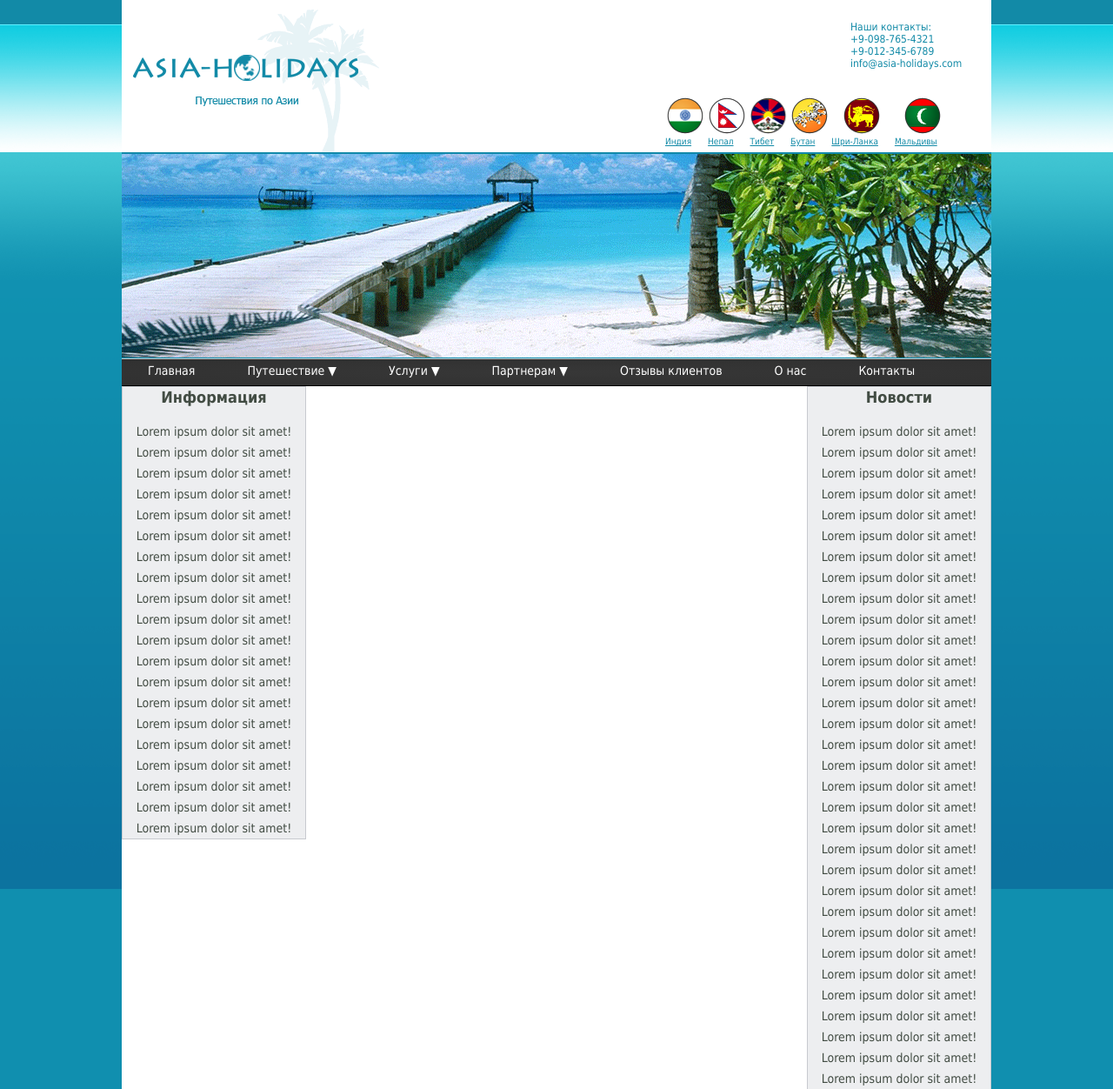
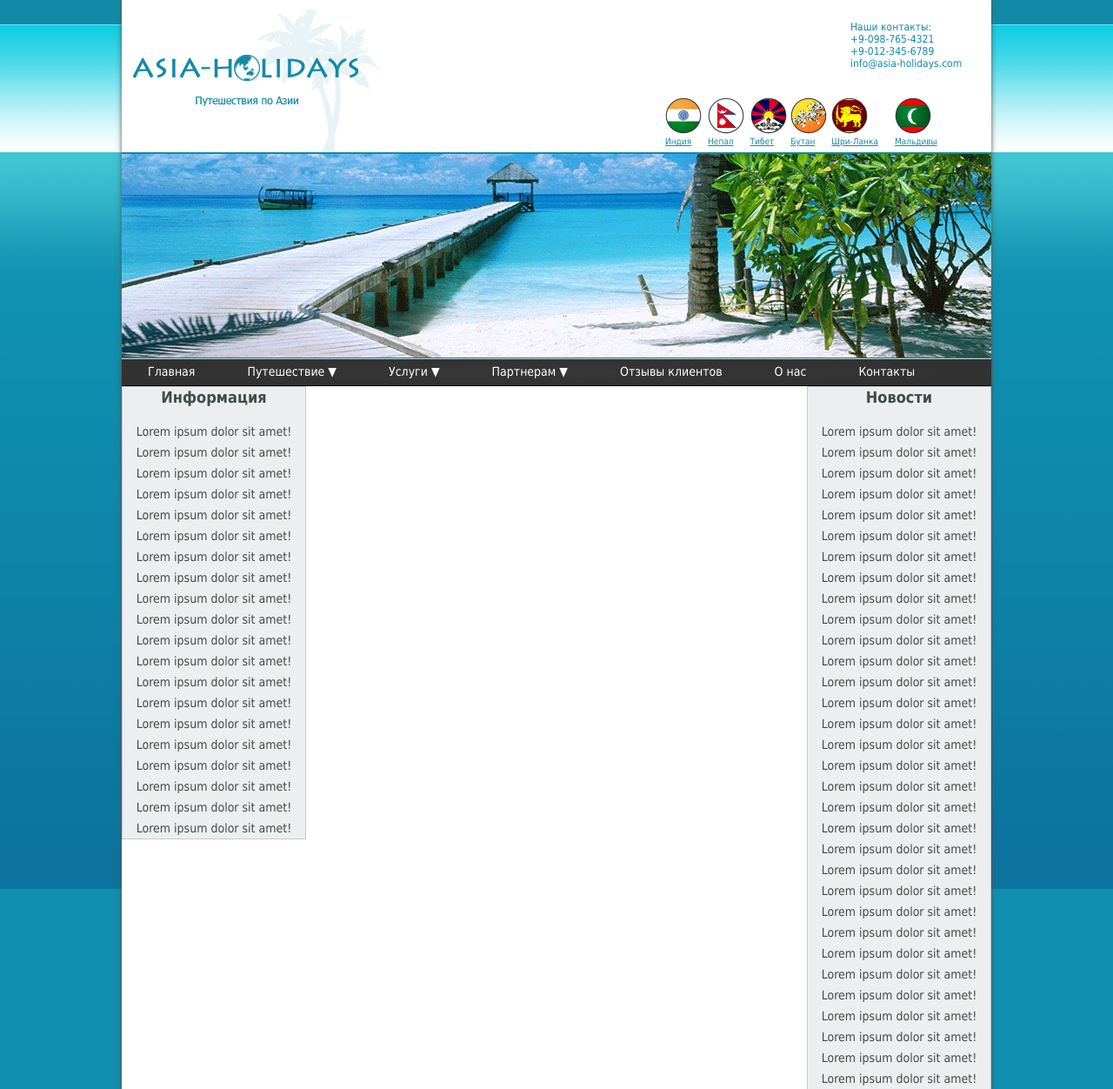
Before and after one commit to TerminalT/TerminalT.github.io, a plain HTML site: page lesson4/HW4.html in a window 1280 px wide. Shown: the top 1252 px of the page at 87% size. Drawn offline with Linux system fonts and the light colour scheme.

Commit message:
structura

```diff
--- a/lesson4/HW4.html
+++ b/lesson4/HW4.html
@@ -8,7 +8,7 @@
 </head>
 <body>
 <div class="wrapper">
-
+<div class="holder">
 <div class="header">
 <img class="logo" src="img/logo1.png" alt="logo">
 	<div class="contacts">
@@ -20,23 +20,21 @@
 		</ul>
 	</div>
 	<div class="countries">
-		<ul class="icons">
-			<li><a href="#" class="india">Индия</a></li>
-			<li><a href="#" class="nepal">Непал</a></li>
-			<li><a href="#" class="tibet">Тибет</a></li>
-			<li><a href="#" class="butan">Бутан</a></li>
-			<li><a href="#" class="shrilanka">Шри-Ланка</a></li>
-			<li><a href="#" class="maldivy">Мальдивы</a></li>
+		<ul>
+			<li><a href="#"> <img src="img/india.png" alt=""> Индия</a></li>
+			<li><a href="#"> <img src="img/nepal.png" alt="">Непал</a></li>
+			<li><a href="#"> <img src="img/tibet.png" alt="">Тибет</a></li>
+			<li><a href="#"> <img src="img/butan.png" alt="">Бутан</a></li>
+			<li><a href="#"> <img src="img/shrilanka.png" alt="">Шри-Ланка</a></li>
+			<li><a href="#"> <img src="img/maldivy.png" alt="">Мальдивы</a></li>
 		</ul>
 	</div>
-
 </div>
-<div class="main">
-<div class="picture"><img src="img/sea.png" alt="sea"></div>
+<div class="banner"><img src="img/sea.png" alt="sea"></div>
 	<div class="menu">
 		<ul class="nav">
 			<li><a href="#">Главная</a></li>
-			<li><a href="#">Путешествие ▼ </a>
+			<li><a href="#">Путешествие ▼</a>
 			<ul>
 				<li><a href="#">Путешествие1</a></li>
 				<li><a href="#">Путешествие2</a></li>
@@ -45,7 +43,7 @@
 				<li><a href="#">Путешествие5</a></li>
 			</ul>
 			</li>
-			<li><a href="#">Услуги ▼ </a>
+			<li><a href="#">Услуги ▼</a>
 			<ul>
 				<li><a href="#">Услуга1</a></li>
 				<li><a href="#">Услуга2</a></li>
@@ -54,7 +52,7 @@
 				<li><a href="#">Услуга5</a></li>
 			</ul>
 			</li>
-			<li><a href="#">Партнерам ▼ </a>
+			<li><a href="#">Партнерам ▼</a>
 			<ul>
 				<li><a href="#">Партнерам1</a></li>
 				<li><a href="#">Партнерам2</a></li>
@@ -68,13 +66,14 @@
 			<li><a href="#">Контакты</a></li>
 		</ul>
 	</div>
-	<div class="clear"></div>
-	<div class="news">
-	<div class="column1">
+	<div class="main">
+	<div class="content">
+	<div class="aside1">
 	<h2>Информация</h2> Lorem ipsum dolor sit amet! Lorem ipsum dolor sit amet! Lorem ipsum dolor sit amet! Lorem ipsum dolor sit amet! Lorem ipsum dolor sit amet! Lorem ipsum dolor sit amet! Lorem ipsum dolor sit amet! Lorem ipsum dolor sit amet! Lorem ipsum dolor sit amet! Lorem ipsum dolor sit amet! Lorem ipsum dolor sit amet! Lorem ipsum dolor sit amet! Lorem ipsum dolor sit amet! Lorem ipsum dolor sit amet! Lorem ipsum dolor sit amet! Lorem ipsum dolor sit amet! Lorem ipsum dolor sit amet! Lorem ipsum dolor sit amet! Lorem ipsum dolor sit amet! Lorem ipsum dolor sit amet! </div>
-	<div class="column2">
+	<div class="aside2">
 	<h2>Новости</h2>Lorem ipsum dolor sit amet! Lorem ipsum dolor sit amet! Lorem ipsum dolor sit amet! Lorem ipsum dolor sit amet! Lorem ipsum dolor sit amet! Lorem ipsum dolor sit amet! Lorem ipsum dolor sit amet! Lorem ipsum dolor sit amet! Lorem ipsum dolor sit amet! Lorem ipsum dolor sit amet! Lorem ipsum dolor sit amet! Lorem ipsum dolor sit amet! Lorem ipsum dolor sit amet! Lorem ipsum dolor sit amet! Lorem ipsum dolor sit amet! Lorem ipsum dolor sit amet! Lorem ipsum dolor sit amet! Lorem ipsum dolor sit amet! Lorem ipsum dolor sit amet! Lorem ipsum dolor sit amet! Lorem ipsum dolor sit amet! Lorem ipsum dolor sit amet! Lorem ipsum dolor sit amet! Lorem ipsum dolor sit amet! Lorem ipsum dolor sit amet! Lorem ipsum dolor sit amet! Lorem ipsum dolor sit amet! Lorem ipsum dolor sit amet! Lorem ipsum dolor sit amet! Lorem ipsum dolor sit amet! Lorem ipsum dolor sit amet! Lorem ipsum dolor sit amet!  </div>
 </div></div>
+</div>
 <div class="footer">
 <p>Copyright(C) asia-holidays.com 2010</p>
 </div>
--- a/lesson4/css/style.css
+++ b/lesson4/css/style.css
@@ -1,16 +1,17 @@
 
 html{
-background: url('../img/bg.png') repeat-x #108faf;
+ background: url('../img/bg.png') repeat-x #108faf;
 }
 body{
 	font: 14px/24px tahoma;
 	color: #424c43;
-	box-shadow: 0px 0px 10px 4px #0b637c;
 }
 .wrapper{
 	width: 1000px;
-	overflow: hidden;
-	margin: 0 auto;
+	margin: 0px auto;
+}
+.holder{
+	box-shadow: 0px 0px 6px 0px rgba(85,85,85,1);
 }
 /*HEADER*/
 .header{
@@ -48,49 +49,27 @@ ul{
 }
 .countries li{
 	display: inline;
+	position: relative;
 }
 .countries li a{
-	text-align: center;
-	padding-right: 15px;
+	padding:0px 15px 0px 0px;
 	font-size: 10px;
 	color: #128aa7;
-	padding-top: 60px;
 }
-.icons li a{
-	background-repeat: no-repeat;
-	background-position: center;
-
+.countries img{
+	position: absolute;
+	bottom: 15px;
 }
-.india{
-	background-image: url('../img/india.png');
-}
-.tibet {
-	background-image: url('../img/tibet.png');
-}
-.nepal{
-	background-image: url('../img/nepal.png');
-}
-.butan{
-	background-image: url('../img/butan.png');
-}
-.shrilanka{
-	background-image: url('../img/shrilanka.png');
-}
-.maldivy{
-	background-image: url('../img/maldivy.png');
-}
-/*MAIN*/
-.main{
-	border-bottom: 3px solid #031d28;
-}
-.picture{
+.banner{
 	height: 236px;
 }
-.menu {/*box-shadow: 0px 0px 0px 2px;*/
+.menu {
+	margin: 0px;
 	border-top: 1px solid #cacbcb;
 	border-bottom: 1px solid #000000;
 	width: 100%;
 	height: 30px;
+	box-shadow: 0px 0px 4px 0px rgba(85,85,85,1);
 	/* Permalink - use to edit and share this gradient: http://colorzilla.com/gradient-editor/#373737+0,303030+100 */
 background: rgb(55,55,55); /* Old browsers */
 background: -moz-radial-gradient(center, ellipse cover,  rgb(55,55,55) 0%, rgb(48,48,48) 100%); /* FF3.6+ */
@@ -100,12 +79,11 @@ background: -o-radial-gradient(center, ellipse cover,  rgb(55,55,55) 0%,rgb(48,4
 background: -ms-radial-gradient(center, ellipse cover,  rgb(55,55,55) 0%,rgb(48,48,48) 100%); /* IE10+ */
 background: radial-gradient(ellipse at center,  rgb(55,55,55) 0%,rgb(48,48,48) 100%); /* W3C */
 filter: progid:DXImageTransform.Microsoft.gradient( startColorstr='#373737', endColorstr='#303030',GradientType=1 ); /* IE6-9 fallback on horizontal gradient */
+
 }
 .nav{
 	margin: 0px;
-}
-.nav ul{
-	list-style: none;
+	height: 30px;
 }
 .nav li{
 	float: left;
@@ -117,38 +95,43 @@ filter: progid:DXImageTransform.Microsoft.gradient( startColorstr='#373737', end
 }
 .nav a{
 	text-decoration: none;
-	font: 14px Tahoma;
-	color: #FFFFFF;
+	font: 14px/28px Tahoma;
+	color: #FFF;
 	display: block;
-	padding-top: 5px;
 }
 ul li ul {
 	display: none;
 	position: absolute;
 	left: 0;
 	top: 30px;
-	width: 150px;
 	background: #353535;
 }
 ul li:hover ul {
 	display: block;
 }
-.clear{
-	clear: both;
+/*MAIN*/
+.main{
+    width: 100%;
+    border-bottom: 3px solid #031d28;
 }
-.news{
+.main:after{
+    content:'';
+    display: block;
+    clear:both;
+}
+.content{
 	background: #fff;
 	position: relative;
 	overflow: hidden;
 }
-.column1{
+.aside1{
 	width: 210px;
 	background: #edeef0;
 	float: left;
 	border: 1px solid #c7cacf;
 	text-align: center;
 }
-.column2{
+.aside2{
 	width: 210px;
 	background: #edeef0;
 	float: right;
```
